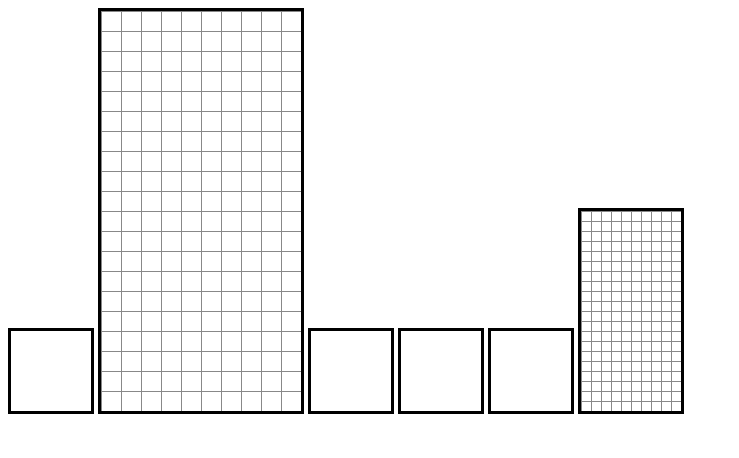
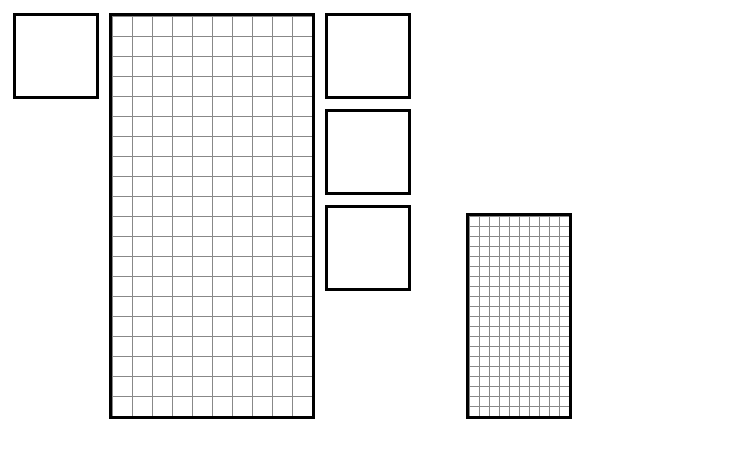
Before and after one commit to aiguy110/tetris-battle, a website: page www/game.html in a window 1280 px wide. Shown: the whole page, without its empty margins (0-739 px from the left). Drawn offline with Linux system fonts and the light colour scheme.

Commit message:
Learned some CSS. Made some layout improvements

```diff
--- a/www/game.css
+++ b/www/game.css
@@ -1,14 +1,35 @@
-.game-board {
-    margin: auto;
+.flex-column-container {
+    display: flex;
+    flex-direction: row;
+}
+
+.flex-row-container {
+    display: flex;
+    flex-direction: column;
+}
+
+.flex-row-container-reversed {
+    display: flex;
+    flex-direction: column-reverse;
+}
+
+.my-game-board {
+    margin: 5px;
+    border: solid;
+}
+
+.opp-game-board {
+    margin: 5px;
+    margin-left: 50px;
     border: solid;
 }
 
 .block-queue {
-    margin: auto;
+    margin: 5px;
     border: solid;
 }
 
 .block-storage {
-    margin: auto;
+    margin: 5px;
     border: solid;
 }
--- a/www/game.html
+++ b/www/game.html
@@ -8,13 +8,22 @@
         <audio id="thud" src="thud.wav"></audio>
         <audio id="game-over" src="gameover.wav"></audio>
     </head>
-    <body>
-        <canvas id='storage-block' class='block-storage' width='80' height='80'></canvas>
-        <canvas id='my-board-canvas' class='game-board' width='200' height='400'></canvas>
-        <canvas id='queue-block-1' class='block-queue' width='80' height='80'></canvas>
-        <canvas id='queue-block-2' class='block-queue' width='80' height='80'></canvas>
-        <canvas id='queue-block-3' class='block-queue' width='80' height='80'></canvas>
-        <canvas id='opponent-board-canvas' class='game-board' width='100' height='200'></canvas>
+    <body class='flex-column-container'>
+        <div class='flex-row-container'>
+            <canvas id='storage-block' class='block-storage' width='80' height='80'></canvas>
+        </div>
+        <div class='flex-row-container'>
+            <canvas id='my-board-canvas' class='my-game-board' width='200' height='400'></canvas>
+        </div>
+        <div class='flex-row-container'>
+            <canvas id='queue-block-1' class='block-queue' width='80' height='80'></canvas>
+            <canvas id='queue-block-2' class='block-queue' width='80' height='80'></canvas>
+            <canvas id='queue-block-3' class='block-queue' width='80' height='80'></canvas>
+        </div>
+        <div class='flex-row-container-reversed'>
+            <canvas id='opponent-board-canvas' class='opp-game-board' width='100' height='200'></canvas>
+        </div>
+
         <script src='game.js'></script>
     </body>
 </html>
```
